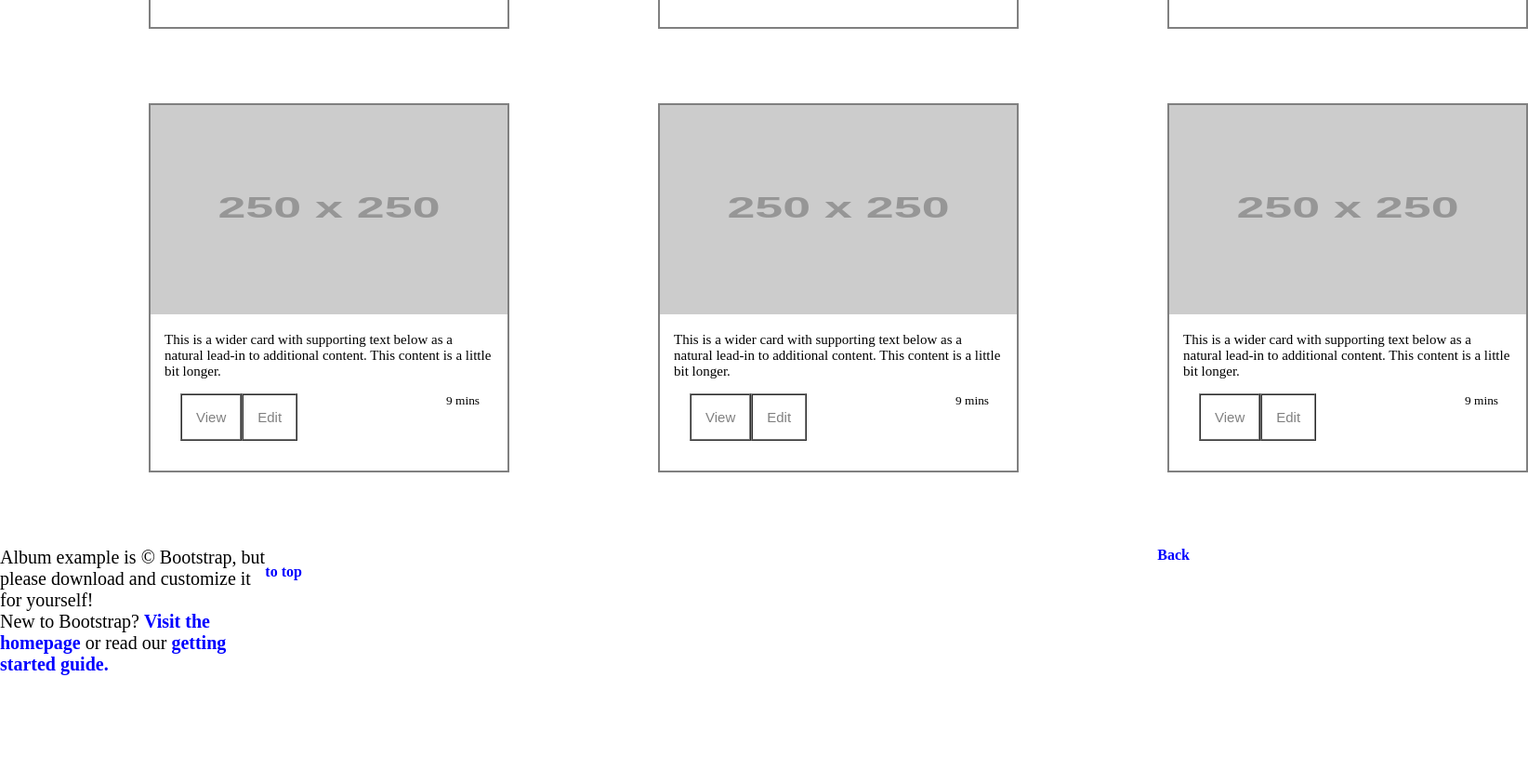
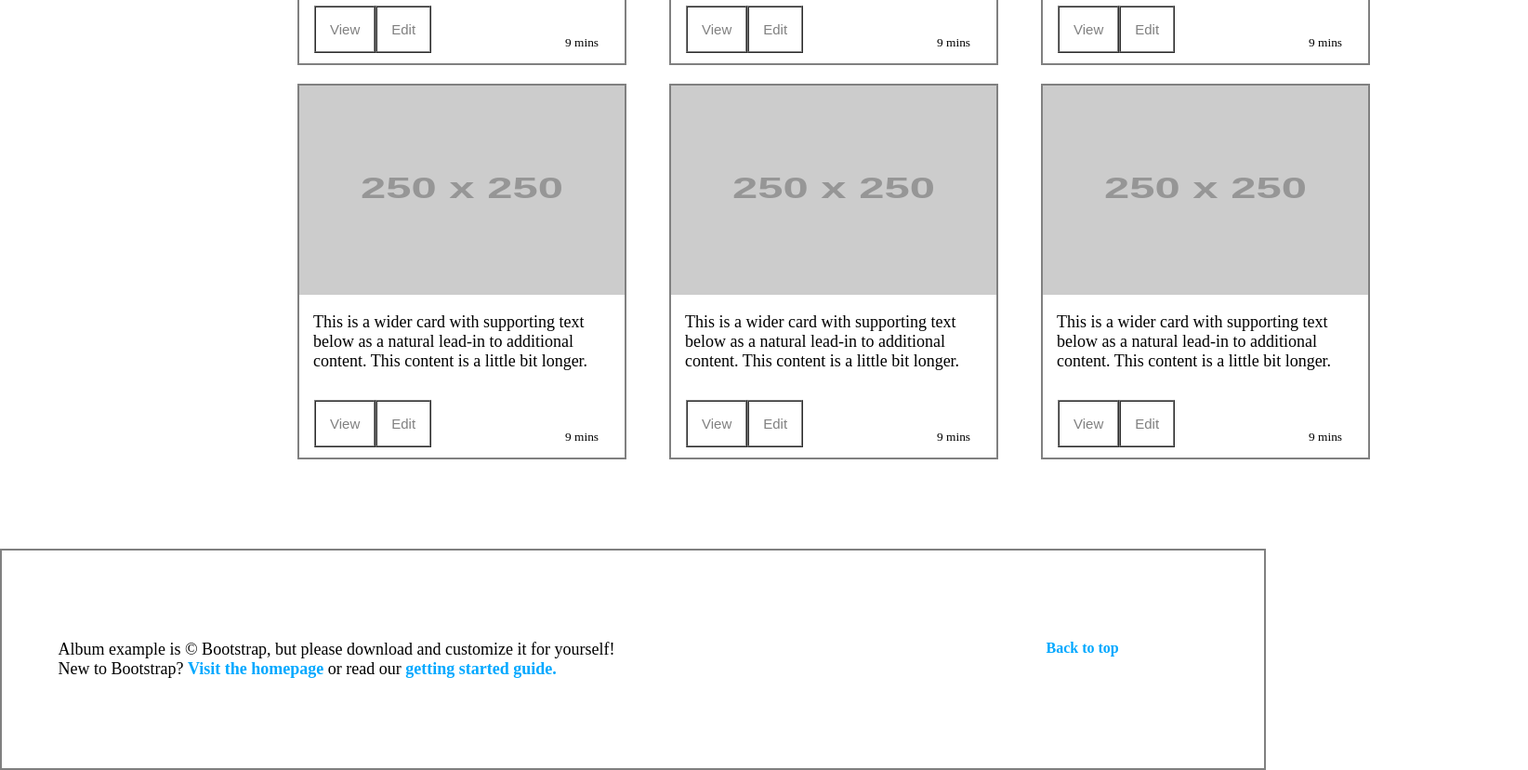
Before and after one commit to BradB87/comp1054-assignment2, a plain HTML site: page index.html in a window 1280 px wide. Shown: the part 1429-2257 px from the top of the page at 93% size, 1644 px wide, since content can reach past the window. Before the commit the page ends 2155 px from the top, so only its background shows below. Drawn offline with Linux system fonts and the light colour scheme; placeholder pictures from the web are drawn by us.

Commit message:
commit 3 change  spacing with gripd to fit article
finish assignment 2 commit

```diff
--- a/assets/style.css
+++ b/assets/style.css
@@ -3,11 +3,15 @@
     padding: 0;
 }
 
-
+main{
+ display: grid;
+ column-gap: 10rem;
+}
 
 h1 {
     color: #fff;
-    padding-right: 60rem;
+
+
 }
 
 h2 {
@@ -31,7 +35,8 @@ ul {
 
 img {
     height: 225px;
-    width: 384.4px;
+    width: 350px;
+
 }
 
 div.view {
@@ -42,10 +47,9 @@ div.view {
 
 header {
 
-    display: grid;
-    justify-content: center;
     background-color: #2d3436;
     padding-top: 3rem;
+    padding-left: 20rem ;
 
 }
 
@@ -54,14 +58,14 @@ header a {
     font-size: 20px;
 }
 
-header p {
+header  p {
     max-width: 65rw;
-    flex-wrap: nowrap;
     line-height: 2em;
     color: #636e72;
     font-size: 15px;
     font-size: bold;
     letter-spacing: 1.5px;
+
 
 
 }
@@ -74,13 +78,12 @@ div.dropmenu {
 
 /* drop menu*/
 div.dropdown-content {
-    display: grid;
+
     flex-direction: column;
     text-decoration: none;
     list-style-type: none;
-    padding-left: 50rem;
-    grid-area: center;
-    grid-column: 1/1;
+    padding-left: 60rem;
+    margin-bottom: 1rem;
     overflow: hidden;
 }
 
@@ -147,25 +150,23 @@ div.dropdown-content {
 
 .container {
     display: grid;
-    grid-template-columns: repeat(3, 1fr);
-    grid-template-rows: repeat(3. 50px);
+    grid-template-columns: 400px 400px 400px;
+    grid-template-rows: 1fr 1fr 1fr ;
+    row-gap:  20px;
 
 }
 
-.container article {
-
+main article {
+    height: 400px;
+    width: 350px;;
     border: 2px solid grey;
-    width: 384px;
-    margin-left: 10rem;
-    margin-bottom: 5rem;
-
+    margin-left: 20rem;
 
 
 }
 
 .container p {
-    font-size: 15px;
-    max-width: 30vw;
+    font-size: 18px;
     padding: 15px;
 }
 
@@ -173,9 +174,7 @@ div.dropdown-content {
     display: flex;
     flex-direction: row;
     padding-left: 2rem;
-    padding-bottom: 2rem;
-
-
+    padding: 1em;
 }
 
 .btn {
@@ -193,37 +192,42 @@ div.dropdown-content {
 small {
     display: flex;
     flex-direction: row;
-    padding-bottom: 2rem;
-    padding-left: 10rem;
+    padding-bottom: 1rem;
+    padding-top: 2rem;
+    padding-left: 9rem;
+
 
 }
 
 /*footer*/
 
-footer {
+.foot{
     display: flex;
-    justify-content: left;
-
-
+    justify-content: center;
+    padding: 6rem 2rem;
+    margin-top: 6rem;
+    border: 2px solid grey;
 
 }
+footer p{
+    font-size: 18px;
+    padding-right: 29rem;
+}
 
-footer p {
-    font-size: 20px;
-}
 
 .fbutton a {
     text-decoration: none;
     justify-content: right;
     text-align: right;
-    padding-left: 60em;
+    padding-top: 10rem;
+    padding-right: 6rem;
 }
 
 /*footer links*/
 footer a:link {
     font-weight: bold;
     text-decoration: none;
-    color: blue;
+    color: #00a8ff;
 }
 
 footer a:visited {
--- a/index.html
+++ b/index.html
@@ -116,10 +116,10 @@
                         content. This content is a little bit longer.</p>
                     <div class="button">
                         <div>
-                            <button class="#" type="button">View</button>
+                            <button class="btn" type="button">View</button>
                         </div>
                         <div>
-                            <button class="#" type="button">Edit</button>
+                            <button class="btn" type="button">Edit</button>
                         </div>
                         <small>9 mins</small>
                     </div>
@@ -214,14 +214,17 @@
         </section>
 
         <footer>
-            <div>
-                <p>Album example is &copy; Bootstrap, but please download and customize it for yourself!</p>
-                <p>New to Bootstrap? <a href="../../">Visit the homepage</a> or read our <a  href="../../getting-started/">getting started guide.</a></p>
+            <div class="foot">
+                <div>
+                    <p>Album example is &copy; Bootstrap, but please download and customize it for yourself!</p>
+                    <p>New to Bootstrap? <a href="../../">Visit the homepage</a> or read our <a
+                            href="../../getting-started/">getting started guide.</a></p>
 
-                </p>
-            </div>
-            <div class="fbutton">
-                <a href="#">Back to top</a>
+                    </p>
+                </div>
+                <div class="fbutton">
+                    <a href="nav">Back to top</a>
+                </div>
             </div>
         </footer>
     </main>
```
